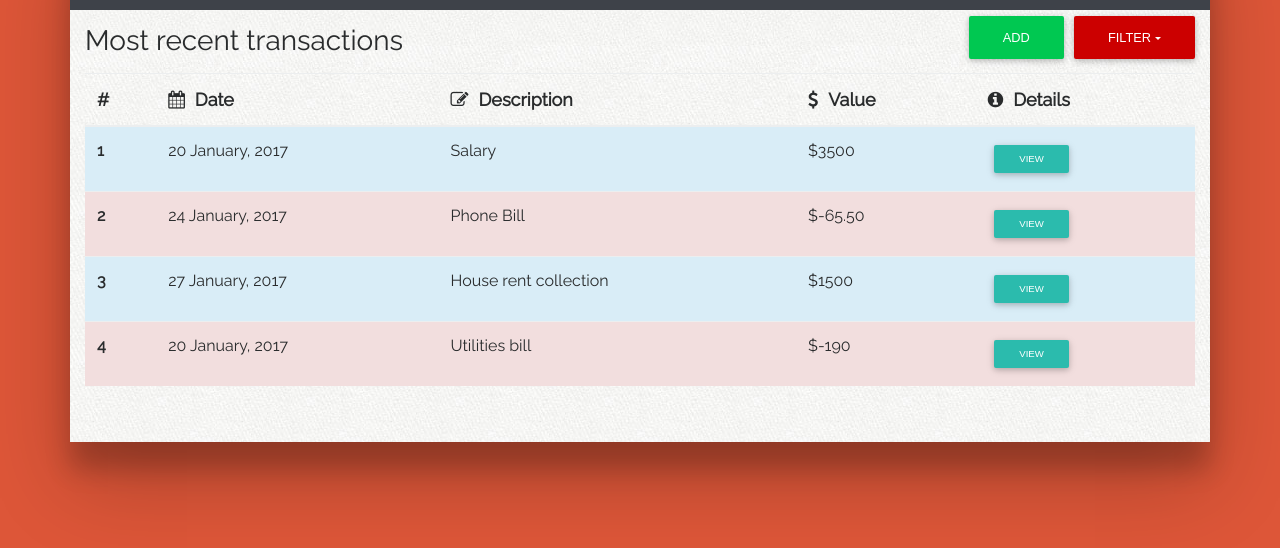
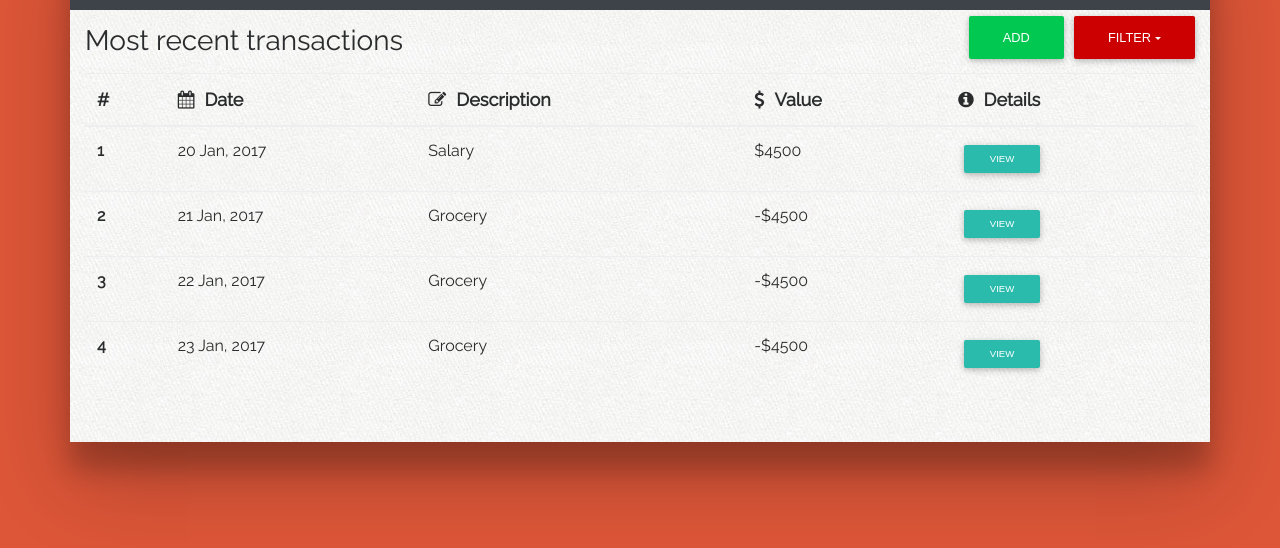
Before and after one commit to Shubham0813/PROG8165-Assignment-2, a plain HTML site: page dashboard.html in a window 1280 px wide. Shown: the part 132-680 px from the top of the page. Drawn offline with Linux system fonts and the light colour scheme.

Commit message:
added javascript for retrieving the JSON data

```diff
--- a/dashboard.html
+++ b/dashboard.html
@@ -59,43 +59,7 @@
         	<th><i class="fa fa-info-circle" aria-hidden="true"></i>Details</th>
     	  </tr>
 	    </thead>
-		  <tbody>
-    	  <tr class="table-info">
-            <th scope="row">1</th>
-            <td>20 January, 2017</td>
-            <td>Salary</td>
-            <td>$3500</td>
-            <td>
-              <button class="btn btn-sm btn-default">View</button>
-        	  </td>
-        </tr>
-    	  <tr class="table-danger">
-            <th scope="row">2</th>
-            <td>24 January, 2017</td>
-            <td>Phone Bill</td>
-            <td>$-65.50</td>
-            <td>
-              <button class="btn btn-sm btn-default">View</button>
-        	  </td>
-        </tr>
-    	  <tr class="table-info">
-            <th scope="row">3</th>
-            <td>27 January, 2017</td>
-            <td>House rent collection</td>
-            <td>$1500</td>
-            <td>
-              <button class="btn btn-sm btn-default">View</button>
-        	  </td>
-        </tr>
-    	  <tr class="table-danger">
-            <th scope="row">4</th>
-            <td>20 January, 2017</td>
-            <td>Utilities bill</td>
-            <td>$-190</td>
-            <td>
-              <button class="btn btn-sm btn-default">View</button>
-        	  </td>
-        </tr>
+		  <tbody id="tableBody">
 		  </tbody>
 	    </table>
 	    </div>
--- a/js/script.js
+++ b/js/script.js
@@ -5,3 +5,55 @@ function onFormSubmit(){
 	document.getElementById('success-message').style.display = "none";
 	},2000 );
 }
+
+(function() {
+	fillTransactionTable();
+})();
+
+function fillTransactionTable() {
+	generateRows();
+	//TODO
+	//addDetailButtonListeners();
+}
+
+function generateRows() {
+    getAllTransactions().forEach(appendTransactionRow);
+}
+
+function appendTransactionRow(transaction, index) {
+
+    var row = "<tr>" +
+		      "<th scope='row'>" + (index+1) + "</th>" +
+		      "<td>" + transaction.Date + "</td>" +
+		      "<td>" + transaction.Description + "</td>" +
+		      "<td>" + transaction.Value + "</td>" +
+		      "<td><button class='btn btn-sm btn-default modal-button' data-id='" + index +
+		      "' data-toggle='modal' data-target='#myModal'>View</button>" +
+          	  "</td>"+
+		      "</tr>";
+
+	document.getElementById("tableBody").innerHTML += row;
+}
+
+function getAllTransactions() {
+	return [{
+		"Date": "20 Jan, 2017",
+		"Description": "Salary",
+		"Value": "$4500"
+	},
+	{
+		"Date": "21 Jan, 2017",
+		"Description": "Grocery",
+		"Value": "-$4500"
+	},
+	{
+		"Date": "22 Jan, 2017",
+		"Description": "Grocery",
+		"Value": "-$4500"
+	},
+	{
+		"Date": "23 Jan, 2017",
+		"Description": "Grocery",
+		"Value": "-$4500"
+	}];
+}
```
